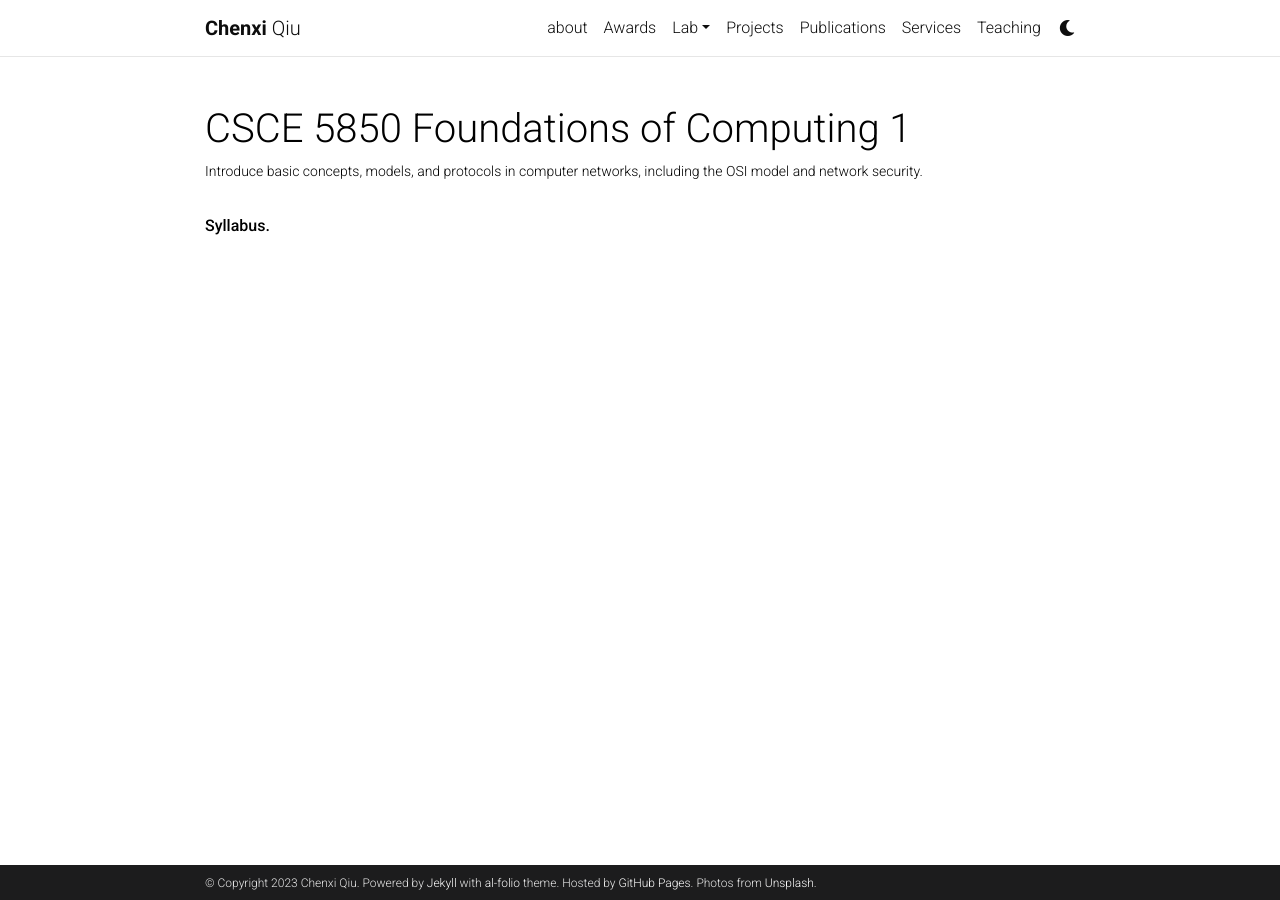
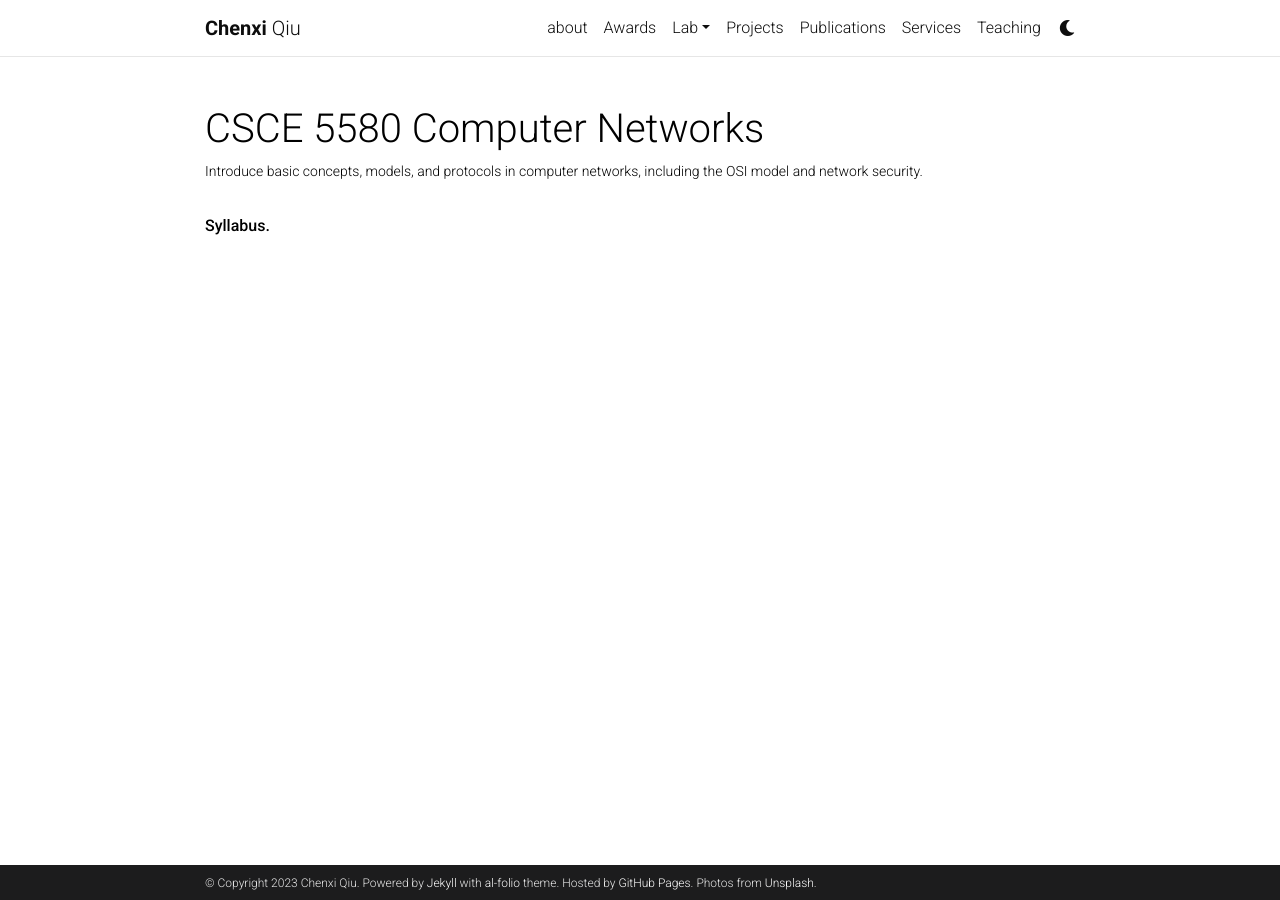
Before and after one commit to chenxiunt/chenxiunt.github.io, a Jekyll site: the page built from _teaching/CSCE5850.markdown, in a window 1280 px wide. Built offline with Jekyll 4.4.1, drawn with Linux system fonts in a browser that asks for light colours; comment, search, counter and statistics services are not loaded; a style sheet for code colours, icons or effects is not loaded.

Commit message:
Update CSCE5850.markdown

```diff
--- a/_teaching/CSCE5850.markdown
+++ b/_teaching/CSCE5850.markdown
@@ -1,8 +1,8 @@
 ---
 layout: page
-title: CSCE 5850 Foundations of Computing 1
+title: CSCE 5580 Computer Networks
 description: Introduce basic concepts, models, and protocols in computer networks, including the OSI model and network security.
-img: /assets/img/CSCE2100.png
+img: /assets/img/CSCE5580.png
 importance: 1
 ---
 
```
